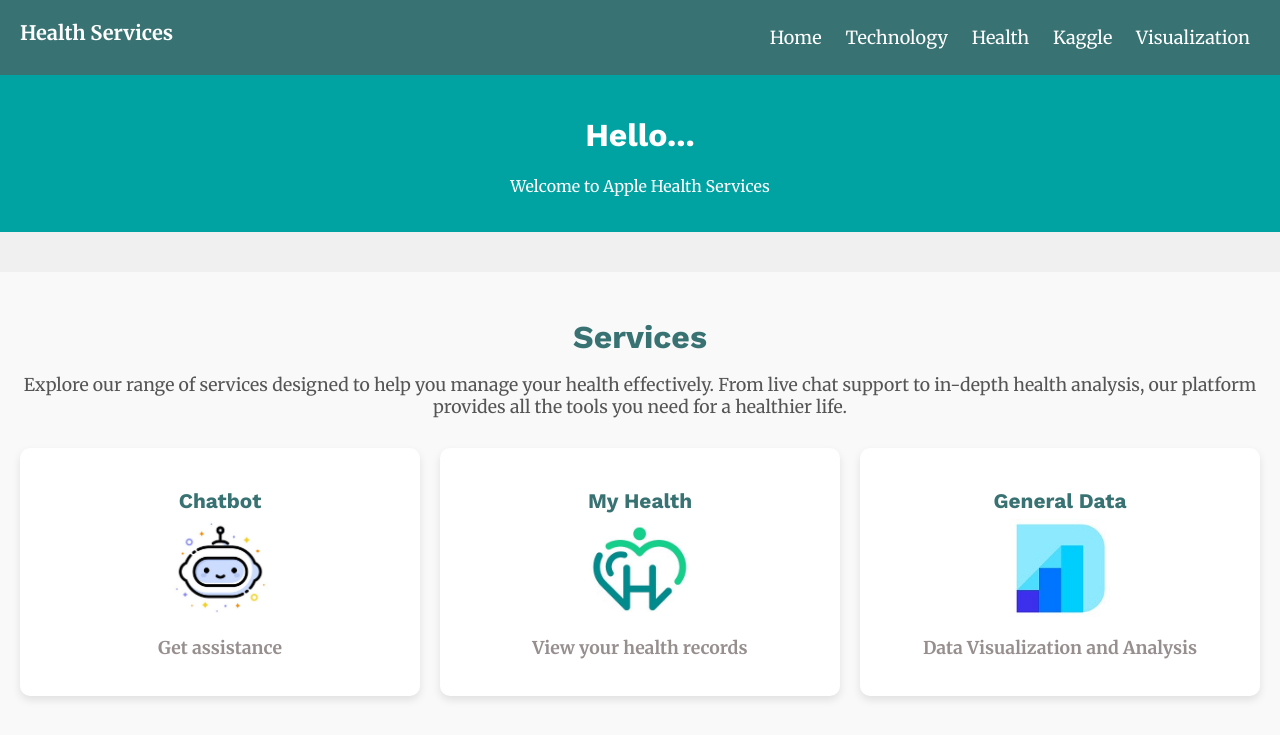
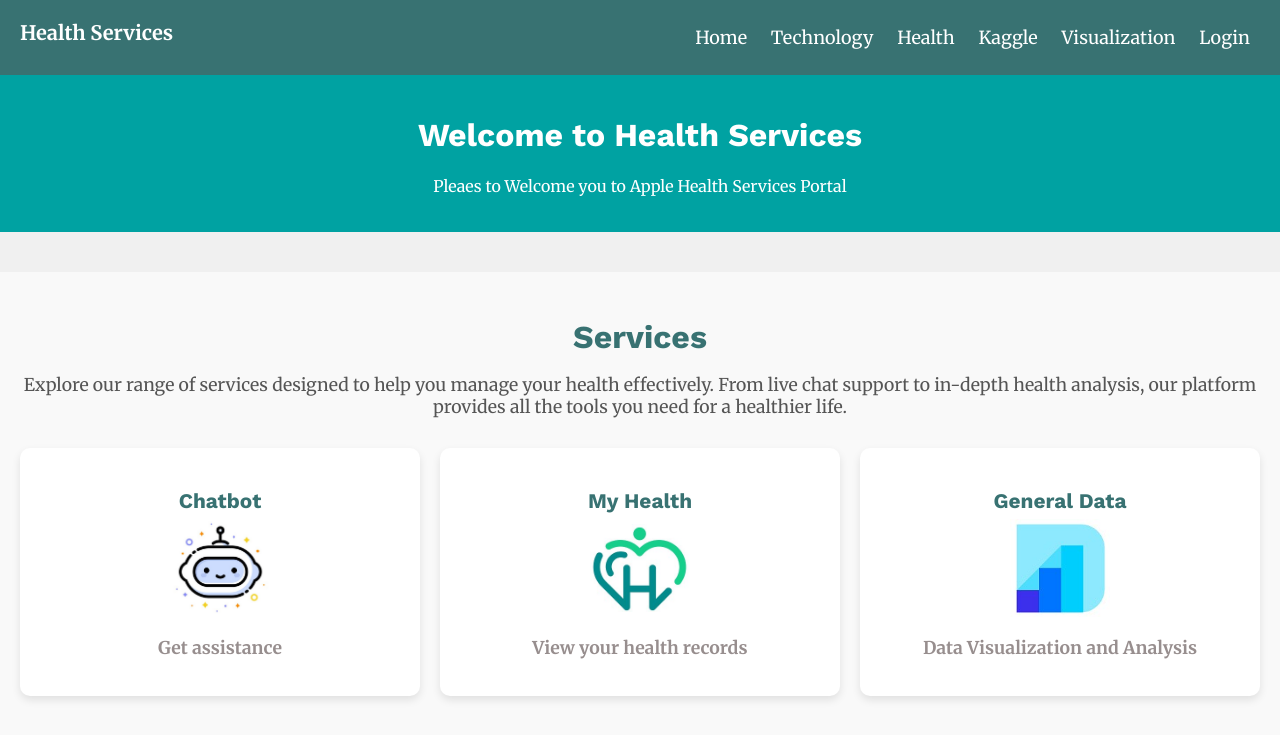
Before and after one commit to chanonchacharu/MSD-DiabeticPredWebsite, a Django app: page / in a window 1280 px wide. Shown: the top 735 px of the page. Run offline with Django 4.2, Linux system fonts and the light colour scheme.

Commit message:
Update Login and Signup

```diff
--- a/data_sci/views.py
+++ b/data_sci/views.py
@@ -1,6 +1,8 @@
 from django.shortcuts import render, redirect
 from django.http import HttpResponse, JsonResponse
 from django.contrib import messages
+
+from django.contrib.auth import login
 
 from django.db.models import Count, Avg, Count
 
@@ -387,8 +389,30 @@
                 password = serializer.data['password']
             )
             if user is not None:
-                token = Token.objects.get_or_create(user=user)
-                return JsonResponse({"status":"success","token":token[0].key}, status=200)
+                login(request, user)
+                return JsonResponse({"status":"success"}, status=200)
+                # token = Token.objects.get_or_create(user=user)
+                # return JsonResponse({"status":"success","token":token[0].key}, status=200)
             return JsonResponse({"status":"failed","message":"Incorrect username or password"}, status=400)
         return JsonResponse({"status":"failed","message":"Input not valid."})
     return JsonResponse({"status":"failed", "message":"Method not allowed."},status=400)
+
+from django.contrib.auth.forms import AuthenticationForm
+from django.http import HttpResponseRedirect
+from django.urls import reverse
+from django.contrib.auth import logout
+
+def login_view(request):
+    if request.method == 'POST':
+        form = AuthenticationForm(request, data=request.POST)
+        if form.is_valid():
+            user = form.get_user()
+            login(request, user)
+            return HttpResponseRedirect(reverse('homepage'))
+    else:
+        form = AuthenticationForm()
+    return render(request, 'components/account.html', {'form': form})
+
+def logout_view(request):
+    logout(request)
+    return HttpResponseRedirect(reverse('homepage'))
--- a/hello_world/core/views.py
+++ b/hello_world/core/views.py
@@ -2,7 +2,3 @@
 
 def homepage(request):
     return render(request, "components/homepage.html")
-
-
-def test(request):
-    return render(request, "components/header.html")
--- a/hello_world/templates/components/header.html
+++ b/hello_world/templates/components/header.html
@@ -78,5 +78,10 @@
         <a href="{% url 'personal_health_list' %}">Health</a>
         <a href="{% url 'kaggle_data' %}">Kaggle</a>
         <a href="{% url 'scatter-plot' %}">Visualization</a>
+        {% if user.is_authenticated %}
+        <a href="{% url 'logout' %}">Logout</a>
+        {% else %}
+        <a href="{% url 'login' %}">Login</a>
+        {% endif %}
     </nav>
 </div>
--- a/hello_world/templates/components/homepage.html
+++ b/hello_world/templates/components/homepage.html
@@ -143,8 +143,13 @@
     {% include 'components/header.html' %}
 
     <div class="greeting-header">
-        <h1>Hello...</h1>
-        <p>Welcome to Apple Health Services</p>
+        {% if user.is_authenticated %}
+            <h1>Hello, {{ user.username }}!</h1>
+        {% else %}
+            <h1>Welcome to Health Services</h1>
+        {% endif %}
+        <p>Pleaes to Welcome you to Apple Health Services Portal</p>
+
     </div>
 
     <section class="services section">
@@ -207,7 +212,6 @@
         </div>
     </section>
 
-
     {% include 'components/footer.html' %}
 
     <script>
--- a/hello_world/templates/data_sci/personal_health_data.html
+++ b/hello_world/templates/data_sci/personal_health_data.html
@@ -17,6 +17,7 @@
         font-size: 0.9em;
         font-family: sans-serif;
         box-shadow: 0 0 20px rgba(0, 0, 0, 0.15);
+        background-color: #ffffff;
     }
     thead {
         background-color: #009879;
@@ -33,7 +34,7 @@
         top: 0;
     }
     tbody tr:hover {
-        background-color: #f3f3f3;
+        background-color: #ffffff;
     }
     .dataset-container {
         background-color: #f9f9f9; /* Light background for the container */
--- a/hello_world/templates/data_sci/pima_indian_data.html
+++ b/hello_world/templates/data_sci/pima_indian_data.html
@@ -25,6 +25,7 @@
         font-size: 0.9em;
         font-family: sans-serif;
         box-shadow: 0 0 20px rgba(0, 0, 0, 0.15);
+        background-color: #ffffff;
     }
     thead {
         background-color: #009879;
@@ -40,7 +41,7 @@
         top: 0;
     }
     tbody tr:hover {
-        background-color: #f3f3f3;
+        background-color: #ffffff;
     }
     @media (max-width: 600px) {
         table {
--- a/hello_world/urls.py
+++ b/hello_world/urls.py
@@ -27,5 +27,6 @@
     path('api/register/', data_sci_views.api_register),
     path("api/login/", data_sci_views.api_login),
     path("account", data_sci_views.account_page, name='account'),
-    path('test', core_views.test),
+    path('login/', data_sci_views.login_view, name='login'),
+    path('logout/', data_sci_views.logout_view, name='logout'),
 ]
```
Also changed, not shown: hello_world/templates/components/account.html (+8 -2 lines).
